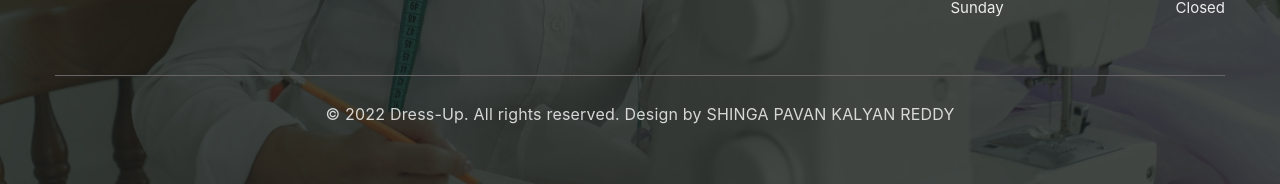
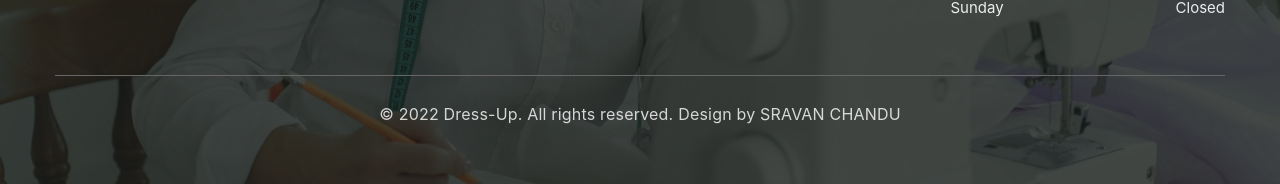
Before and after one commit to 19121A03E9/frt___project, a plain HTML site: page contact.html in a window 1280 px wide. Shown: the part 1956-2140 px from the top of the page. Drawn offline with Linux system fonts and the light colour scheme.

Commit message:
Update contact.html

```diff
--- a/contact.html
+++ b/contact.html
@@ -224,7 +224,7 @@
                 </div>
             </div>
             <div class="below-section text-center pt-4 mt-5">
-                <p class="copy-text">&copy; 2022 Dress-Up. All rights reserved. Design by  SHINGA PAVAN KALYAN REDDY
+                <p class="copy-text">&copy; 2022 Dress-Up. All rights reserved. Design by  SRAVAN CHANDU
 
                 </p>
             </div>
```
